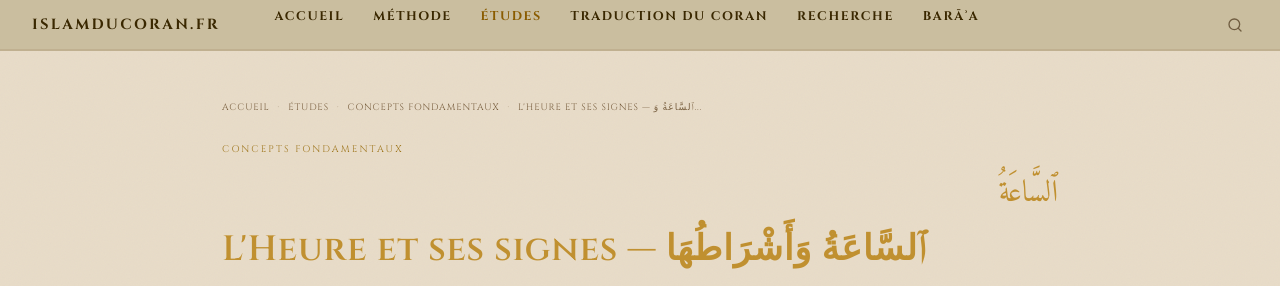
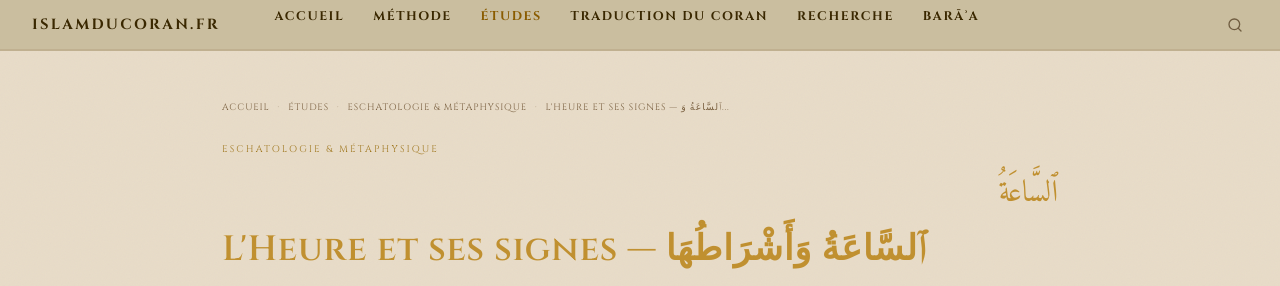
Before and after one commit to Makhuwcoder/islamducoran, a Jekyll site: the page built from _etudes/heure-signes.md, in a window 1280 px wide and 900 px high. Shown: the top 286 px of the window. Built offline with Jekyll 4.4.1, drawn with Linux system fonts in a browser that asks for light colours.

Commit message:
Thème: Eschatologie & Métaphysique [730]

```diff
--- a/_etudes/heure-signes.md
+++ b/_etudes/heure-signes.md
@@ -2,8 +2,9 @@
 layout: etude
 title: "L'Heure et ses signes — ٱلسَّاعَةُ وَأَشْرَاطُهَا"
 subtitle: "Ce que dit le texte, ce que dit la tradition, ce que révèle l'écart"
-categorie: "Concepts fondamentaux"
-categorie_slug: "concepts"
+categorie: "Eschatologie & Métaphysique"
+categorie_slug: "eschatologie"
+order: 730
 racine: "س-و-ع"
 racine_ar: "ٱلسَّاعَةُ"
 date: 2026-04-08
```
